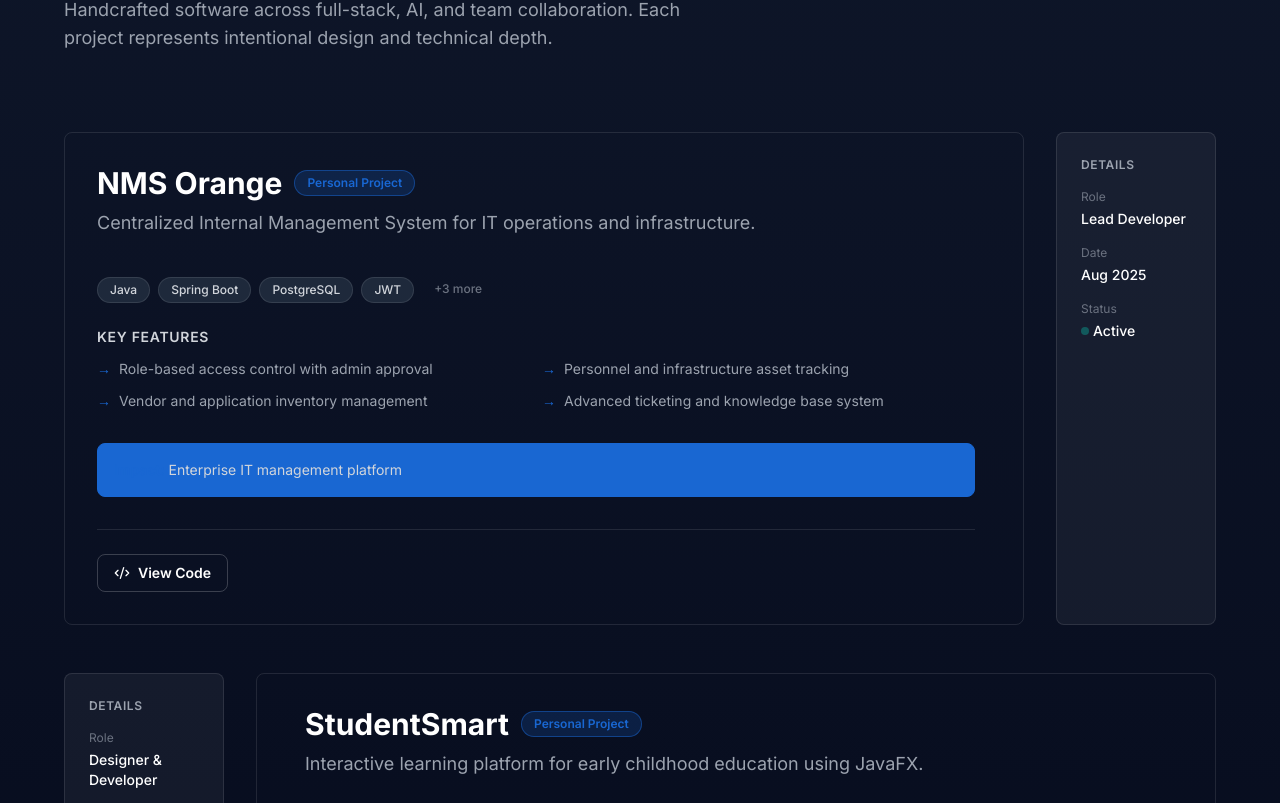
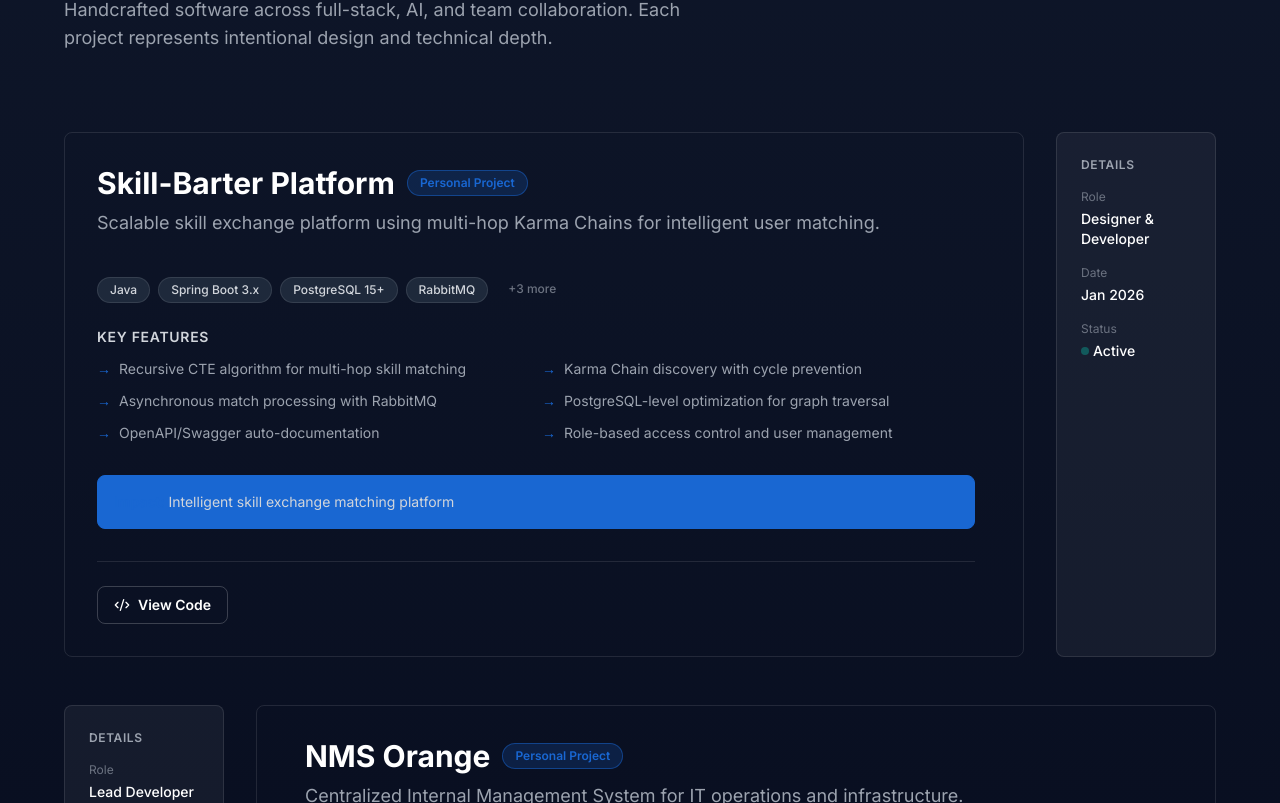
Before and after one commit to Yasmine-1402/jessy-portfolio, a Next.js app: page / in a window 1280 px wide. Shown: the part 5157-5960 px from the top of the page. Built offline with nearby package versions, Linux system fonts and the light colour scheme.

Commit message:
feat: add Skill-Barter Platform project to portfolio

```diff
--- a/data/content.ts
+++ b/data/content.ts
@@ -164,6 +164,31 @@ export const skillsData = {
 export const projectsData = [
   {
     id: 1,
+    title: 'Skill-Barter Platform',
+    category: 'Personal Project',
+    badge: 'Full-Stack',
+    description: 'Scalable skill exchange platform using multi-hop Karma Chains for intelligent user matching.',
+    longDescription:
+      'Skill-Barter is a sophisticated platform that enables users to exchange skills through Karma Chains — multi-hop matching where User A can teach User B who can teach User C, creating closed cycles of skill exchange. Built with Spring Boot 3.x and PostgreSQL, the system implements a recursive matching algorithm using PostgreSQL Recursive Common Table Expressions (CTEs) to find optimal skill exchange paths at the database level. The platform includes async processing with RabbitMQ, comprehensive Swagger/OpenAPI documentation, and supports complex graph traversal for finding multi-hop exchanges up to configurable depth limits. This project demonstrates deep expertise in backend architecture, complex SQL optimization, and scalable system design.',
+    technologies: ['Java', 'Spring Boot 3.x', 'PostgreSQL 15+', 'RabbitMQ', 'OpenAPI/Swagger', 'JPA', 'Maven'],
+    github: 'https://github.com/Yasmine-1402/Skill-Barter',
+    keyFeatures: [
+      'Recursive CTE algorithm for multi-hop skill matching',
+      'Karma Chain discovery with cycle prevention',
+      'Asynchronous match processing with RabbitMQ',
+      'PostgreSQL-level optimization for graph traversal',
+      'OpenAPI/Swagger auto-documentation',
+      'Role-based access control and user management',
+    ],
+    impact: 'Intelligent skill exchange matching platform',
+    impact_metric: 'Processes complex chains up to configurable depth',
+    myRole: 'Designer & Developer',
+    date: 'Jan 2026',
+    status: 'Active',
+    thinking: 'Key insight: Database-level graph algorithms (recursive CTEs) provide atomic consistency and eliminate N+1 problems—sometimes the best optimization is choosing the right query layer.'
+  },
+  {
+    id: 2,
     title: 'NMS Orange',
     category: 'Personal Project',
     badge: 'Full-Stack',
@@ -186,7 +211,7 @@ export const projectsData = [
     thinking: 'Key learning: Authorization complexity requires careful system design—every permission check must be intentional and auditable.'
   },
   {
-    id: 2,
+    id: 3,
     title: 'StudentSmart',
     category: 'Personal Project',
     badge: 'Desktop App',
@@ -209,7 +234,7 @@ export const projectsData = [
     thinking: 'Insight: Educational software requires understanding the learner\'s perspective—simplicity and clarity trump feature richness.'
   },
   {
-    id: 3,
+    id: 4,
     title: 'Sentiment Analysis Engine',
     category: 'Personal Project',
     badge: 'ML/AI',
@@ -232,7 +257,7 @@ export const projectsData = [
     thinking: 'Key insight: Garbage in, garbage out. Data quality and preprocessing determined model success more than algorithm choice.'
   },
   {
-    id: 4,
+    id: 5,
     title: 'AURA Health Companion',
     category: 'Contributed Project',
     badge: 'Mobile',
@@ -264,7 +289,7 @@ export const projectsData = [
     thinking: 'Learning: Healthcare technology requires balancing innovation with user trust—data security and accuracy are non-negotiable.'
   },
   {
-    id: 5,
+    id: 6,
     title: 'AURA Health Companion Desktop',
     category: 'Contributed Project',
     badge: 'Desktop',
@@ -295,7 +320,7 @@ export const projectsData = [
     thinking: 'Desktop development taught me: responsive design is different on desktop—embrace the extra space, but respect user workflows.'
   },
   {
-    id: 6,
+    id: 7,
     title: 'CYPHERNEST',
     category: 'Personal Project',
     badge: 'Cybersecurity',
```
